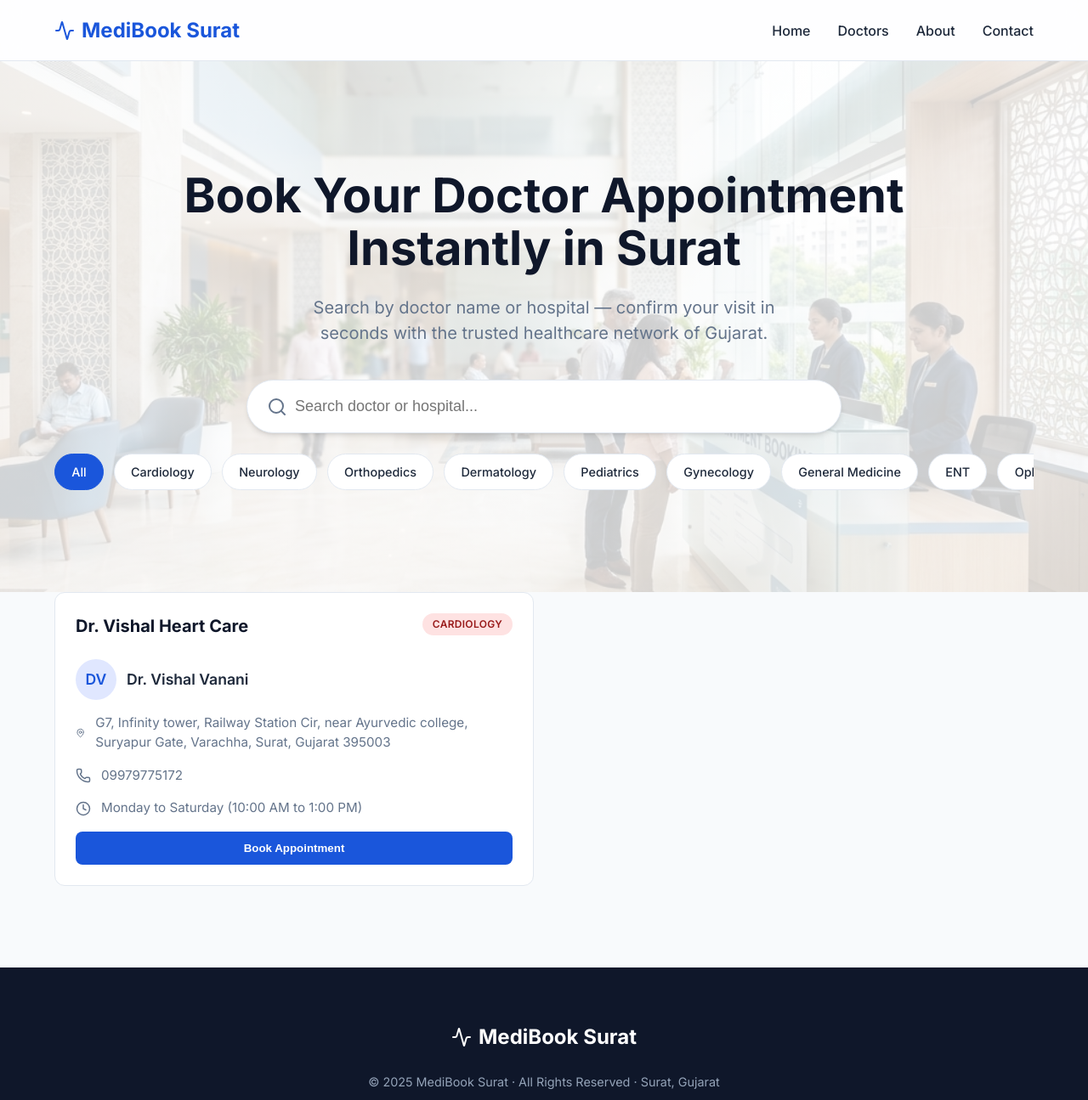
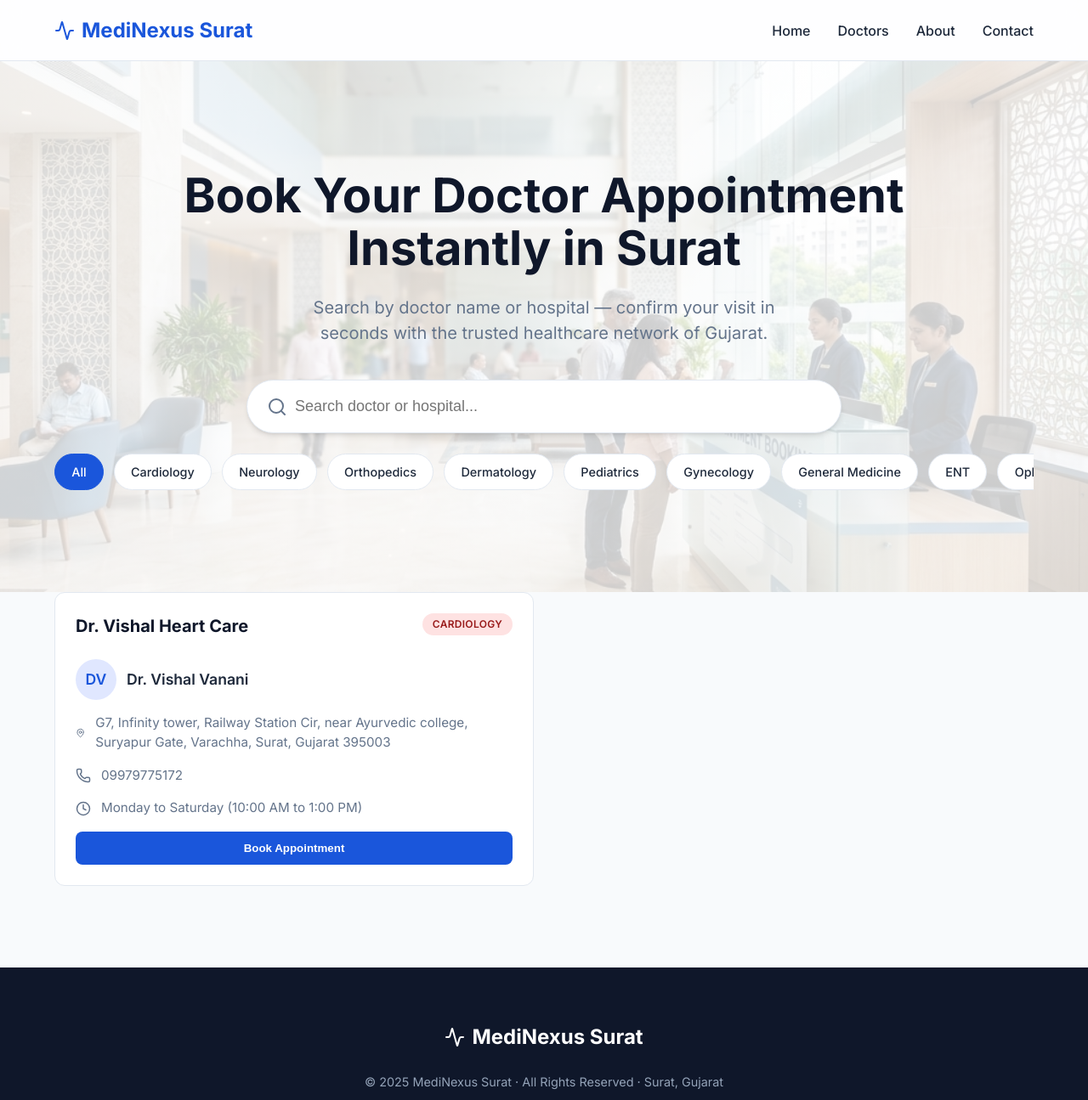
Before and after one commit to jaimit-thummar/appointment-booking-web, a website built with Vite: page index.html in a window 1280 px wide. Shown: the top 1295 px of the page at 85% size. Built offline with nearby package versions, Linux system fonts and the light colour scheme.

Commit message:
chore: rename brand from MediBook to MediNexus Surat

```diff
--- a/index.html
+++ b/index.html
@@ -3,7 +3,7 @@
 <head>
     <meta charset="UTF-8">
     <meta name="viewport" content="width=device-width, initial-scale=1.0">
-    <title>MediBook Surat | Book Doctor Appointments Instantly</title>
+    <title>MediNexus Surat | Book Doctor Appointments Instantly</title>
     <meta name="description" content="Book appointments with the best doctors and hospitals in Surat, Gujarat. Search by specialty, name or location and confirm instantly.">
     <link rel="stylesheet" href="index.css">
     <!-- Lucide Icons -->
@@ -16,7 +16,7 @@
         <div class="ag-container ag-navbar-content">
             <a href="#" class="ag-logo">
                 <i data-lucide="activity"></i>
-                MediBook Surat
+                MediNexus Surat
             </a>
             <div class="ag-nav-links">
                 <a href="#" class="ag-nav-link">Home</a>
@@ -151,9 +151,9 @@
         <div class="ag-container ag-footer-content">
             <a href="#" class="ag-logo" style="color: white; justify-content: center; margin-bottom: 1.5rem;">
                 <i data-lucide="activity"></i>
-                MediBook Surat
+                MediNexus Surat
             </a>
-            <p class="ag-footer-text">&copy; 2025 MediBook Surat &middot; All Rights Reserved &middot; Surat, Gujarat</p>
+            <p class="ag-footer-text">&copy; 2025 MediNexus Surat &middot; All Rights Reserved &middot; Surat, Gujarat</p>
             <p class="ag-footer-text" style="margin-top: 0.5rem; font-size: 0.8rem;">Building for a Healthier Diamond City</p>
         </div>
     </footer>
--- a/package.json
+++ b/package.json
@@ -1,7 +1,7 @@
 {
   "name": "appointment-booking-web",
   "version": "1.0.0",
-  "description": "MediBook Surat appointment booking website",
+  "description": "MediNexus Surat appointment booking website",
   "main": "index.html",
   "scripts": {
     "dev": "vite",
--- a/script.js
+++ b/script.js
@@ -1,4 +1,4 @@
-// MediBook Surat - Application Logic
+// MediNexus Surat - Application Logic
 
 // 1. Dummy Data: 10 Doctors across Surat
 const doctors = [
```
